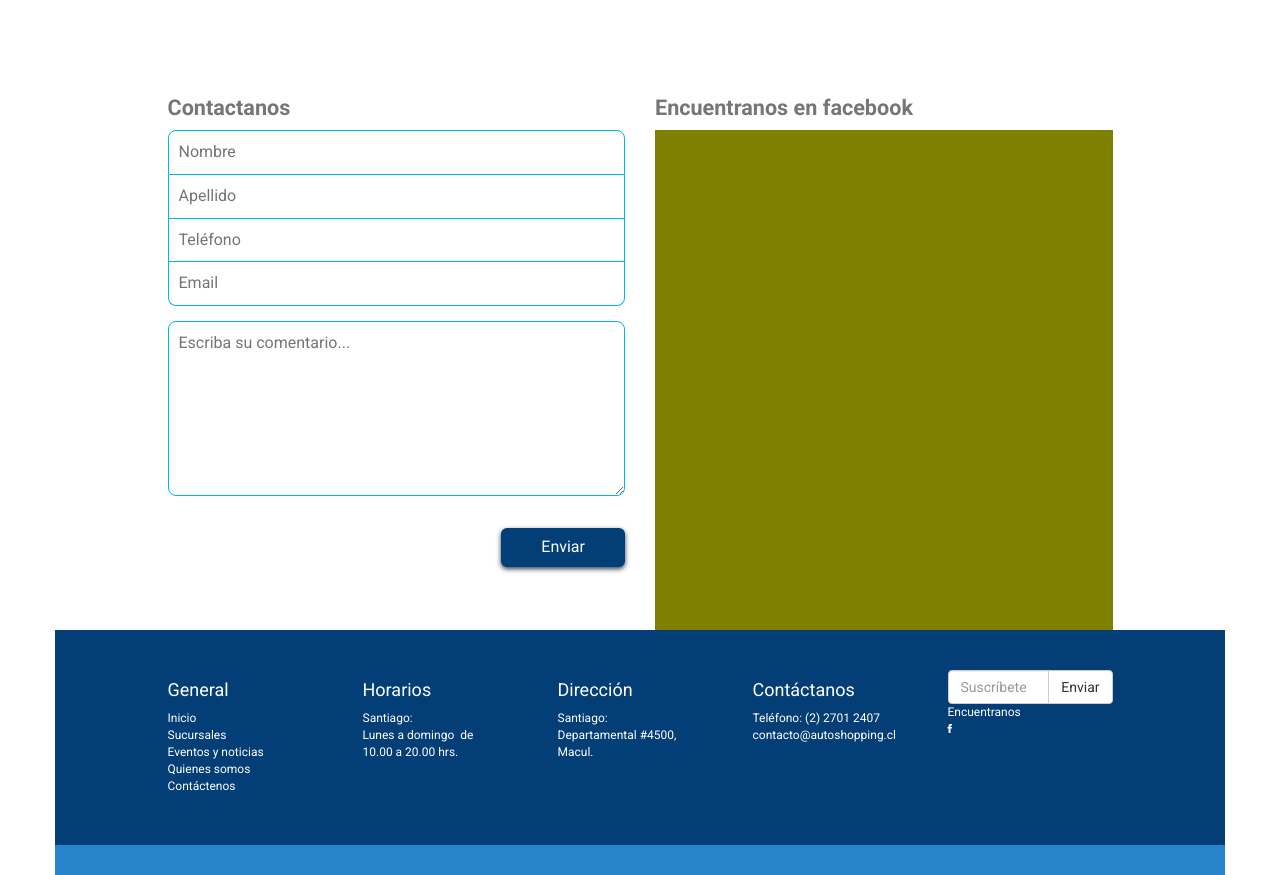
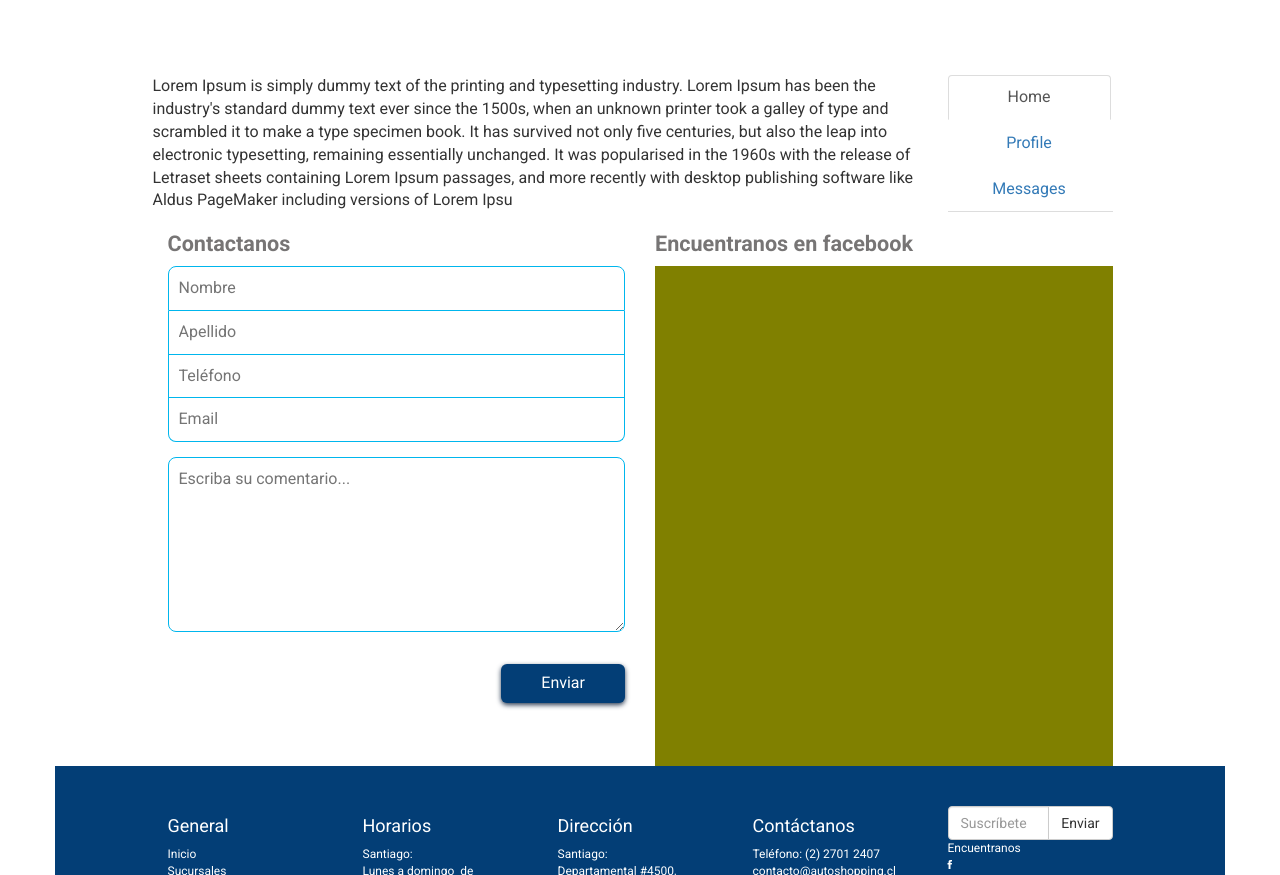
Before and after one commit to devbread/autoshopping, a plain HTML site: page index.html in a window 1280 px wide. Shown: the part 1321-2196 px from the top of the page. Drawn offline with nearby package versions, Linux system fonts and the light colour scheme.

Commit message:
upload index

```diff
--- a/index.html
+++ b/index.html
@@ -152,8 +152,19 @@
         <div class="container">
           <div class="row">
             <div class="col-md-1"></div>
-            <div class="col-md-10">
-              <div class="rotador"></div>
+            <div class="col-md-8">
+              <div class="row tab-content">
+                <div id="home" role="tabpanel" class="tab-pane fade active in">Lorem Ipsum is simply dummy text of the printing and typesetting industry. Lorem Ipsum has been the industry's standard dummy text ever since the 1500s, when an unknown printer took a galley of type and scrambled it to make a type specimen book. It has survived not only five centuries, but also the leap into electronic typesetting, remaining essentially unchanged. It was popularised in the 1960s with the release of Letraset sheets containing Lorem Ipsum passages, and more recently with desktop publishing software like Aldus PageMaker including versions of Lorem Ipsu</div>
+                <div id="profile" role="tabpanel" class="tab-pane fade">Lorem Ipsum is simply dummy text of the printing and typesetting industry. Lorem Ipsum has been the industry's standard dummy text ever since the 1500s, when an unknown printer took a galley of type and scrambled it to make a type specimen book.</div>
+                <div id="messages" role="tabpanel" class="tab-pane fade">Lorem Ipsum is simply dummy text of the printing and typesetting industry. Lorem Ipsum has been the industry's standard dummy text ever since the 1500s, when an unknown printer took a galley of type and scrambled it to make a type specimen book. It has survived not only five centuries, but also the leap into electronic typesetting, remaining essentially unchanged. It was popularised in the 1960s with the release of Letraset sheets containing Lorem Ipsum passages, and more recently with desktop publishing software like Aldus PageMaker including versions of Lorem Ipsum</div>
+              </div>
+            </div>
+            <div class="col-md-2">
+              <ul role="tablist" class="nav nav-tabs nav-stacked text-center">
+                <li role="presentation" class="active"><a href="#home" aria-controls="home" role="tab" data-toggle="tab">Home</a></li>
+                <li role="presentation"><a href="#profile" aria-controls="profile" role="tab" data-toggle="tab">Profile</a></li>
+                <li role="presentation"><a href="#messages" aria-controls="messages" role="tab" data-toggle="tab">Messages</a></li>
+              </ul>
             </div>
             <div class="col-md-1"></div>
           </div>
```
Also changed, not shown: 3 other files.
